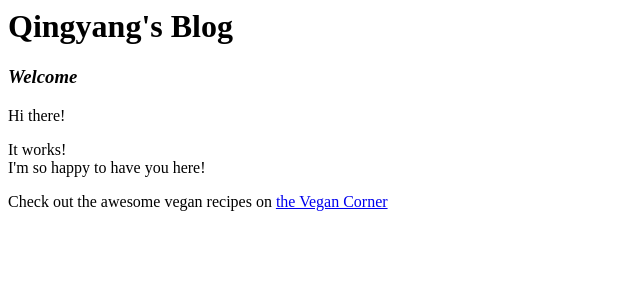
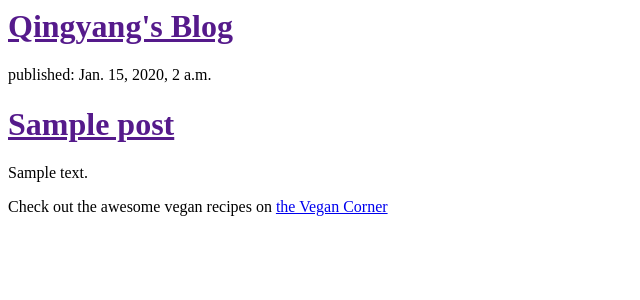
Before and after one commit to xieqy/my-first-blog, a Django app: template blog/templates/blog/post_list.html in a window 1280 px wide. Shown: the top 300 px of the page, without its empty margins (0-640 px from the left). Run offline with Django 3.2, Linux system fonts and the light colour scheme; the template is opened without the code that fills it: values that come from a table or form of the project are taken from there, others are empty; tables that the repository leaves empty hold one stand-in row (values such as "Sample post").

Commit message:
Modified templates to display posts from database.

```diff
--- a/blog/templates/blog/post_list.html
+++ b/blog/templates/blog/post_list.html
@@ -3,10 +3,22 @@
         <title>Qingyang's blog</title>
     </head>
     <body>
-        <h1><strong><div>Qingyang's Blog</div></strong></h1>
-        <h3><em>Welcome</em></h3>
-            <p>Hi there!</p>
-            <p>It works!<br />I'm so happy to have you here!</p>
-            <p>Check out the awesome vegan recipes on <a href="www.thevegancorner.com">the Vegan Corner</a></p>
+        <div>
+            <h1><a href="">Qingyang's Blog</a></h1>
+        </div>
+
+        <div>
+          {% for post in posts %}
+              <div>
+                  <p>published: {{ post.published_date }}</p>
+                  <h1><a href="">{{ post.title }}</a></h1>
+                  <p>{{ post.text|linebreaksbr }}</p>
+              </div>
+          {% endfor %}
+        </div>
+
+        <div>
+            <p>Check out the awesome vegan recipes on <a href="http://www.thevegancorner.com">the Vegan Corner</a></p>
+        </div>
     </body>
 </html>
--- a/blog/views.py
+++ b/blog/views.py
@@ -1,4 +1,8 @@
 from django.shortcuts import render
+from django.utils import timezone
+from .models import Post
+
 def post_list(request):
-    return render(request, 'blog/post_list.html', {})
+    posts = Post.objects.filter(published_date__lte=timezone.now()).order_by('published_date')
+    return render(request, 'blog/post_list.html', {'posts': posts})
 # Create your views here.
```
